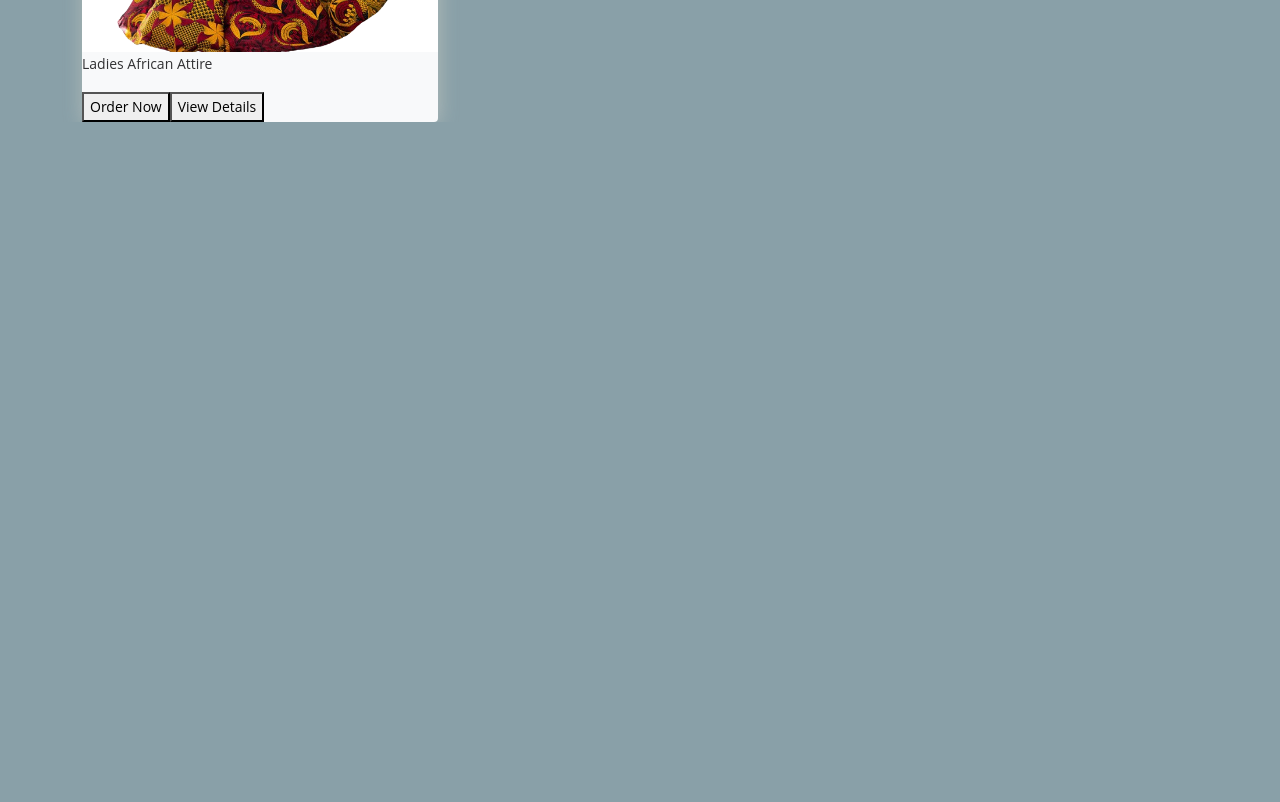
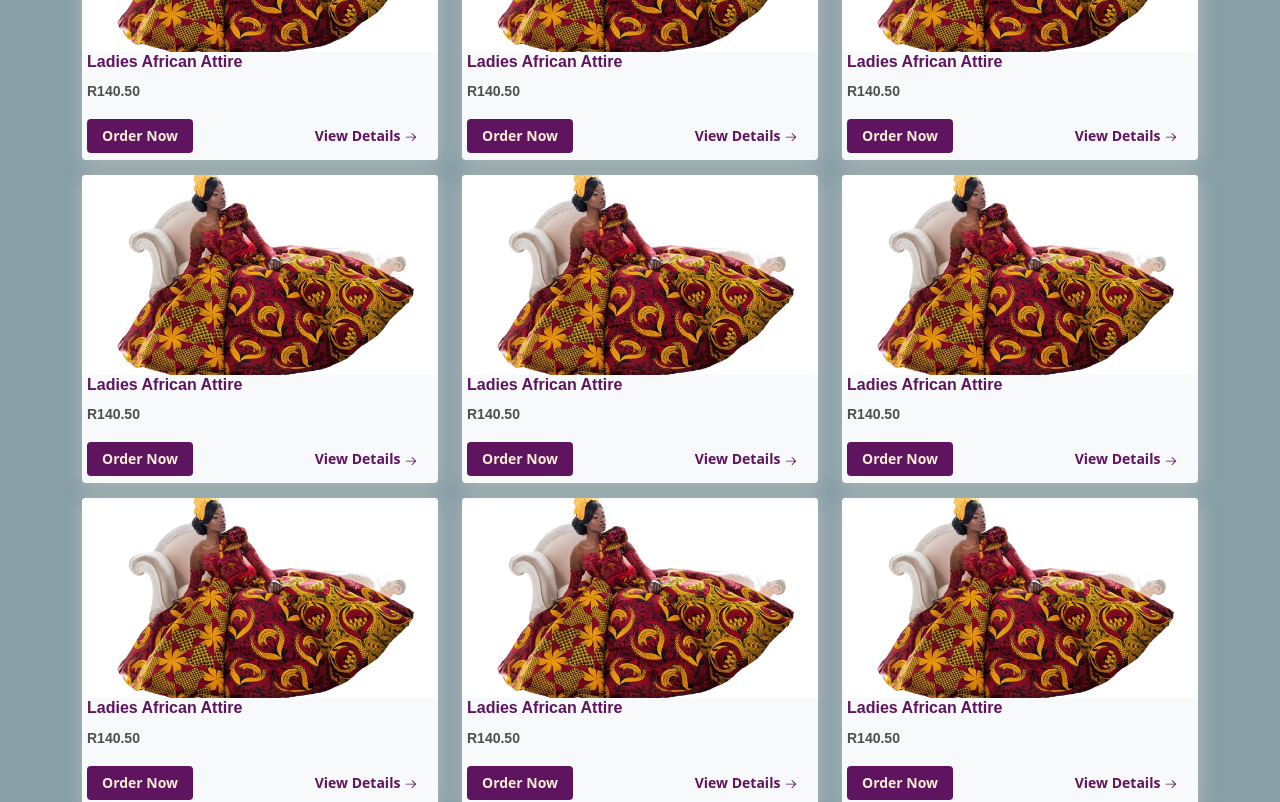
Before and after one commit to MosesChisz/Tasmer-designs, a React (Vite) app: page /fashion in a window 1280 px wide. Shown: the part 880-1682 px from the top of the page. Before the commit the page ends 1002 px from the top, so only its background shows below. Built offline with nearby package versions, Linux system fonts and the light colour scheme.

Commit message:
commit all

```diff
--- a/src/App.jsx
+++ b/src/App.jsx
@@ -10,6 +10,7 @@ import Home from "./pages/home/Home";
 import About from "./pages/about/About";
 import Fashion from "./pages/fashion/Fashion";
 import Contact from "./pages/contact/Contact";
+import Fashiondetails from "./pages/fashion/Fashiondetails";
 
 function App() {
 
@@ -19,6 +20,7 @@ function App() {
         <Route index element={<Home/>}></Route>
         <Route path="/about" element={<About/>}></Route>
         <Route path="/fashion" element={<Fashion/>}></Route>
+        <Route path="/fashiondetails" element={<Fashiondetails/>}></Route>
         <Route path="/contact" element={<Contact/>}></Route>
 
       </Route>
--- a/src/pages/fashion/Fashion.css
+++ b/src/pages/fashion/Fashion.css
@@ -1,4 +1,4 @@
-#theFashionPage{
+#theFashionPage {
   display: flex;
   align-items: center;
   justify-content: center;
@@ -14,13 +14,12 @@
   background-repeat: no-repeat;
   background-size: cover;
 }
-#theFashionPage h1{
+#theFashionPage h1 {
   color: #fcbc1a;
   font-weight: 700;
   text-align: center;
   font-family: "Montserrat", sans-serif;
 }
-
 
 #ourWorkBtns button {
   width: 140px;
@@ -62,7 +61,7 @@
   margin-right: 10px;
 }
 
-  #projectPageBox{
+#projectPageBox {
   margin-bottom: 20px;
 }
 #projectCard {
@@ -80,7 +79,6 @@
   display: flex;
   align-items: center;
   justify-content: center;
-
 }
 #projectCardImgB {
   width: 100%;
@@ -90,7 +88,6 @@
   display: flex;
   align-items: center;
   justify-content: center;
-
 }
 #projectCardImgB Image {
   border-radius: 4px;
@@ -108,42 +105,94 @@
   margin-top: 15px;
   width: 100%;
   height: auto;
-
 }
-  #mainImg{
+#mainImg {
   width: 100%;
   height: auto;
   object-fit: cover;
 }
-  #fashionCard{
+#fashionCardBox{
+    margin-bottom: 50px;
+}
+#fashionCard {
   box-shadow: 1px 2px 19px #faebd75b;
   background-color: #ffffffef;
   border-radius: 4px;
   margin-top: 15px;
+  padding-bottom: 2px;
 }
-  #fashionCard img{
+#fashionCard img {
   width: 100%;
   height: 200px;
   object-fit: cover;
   background-color: #ffffffef;
+  border-radius: 4px 4px 0px 0px;
 }
-  #fashionCard p{
-
+#fashionCard h6 {
+    color: #5e145e;
+    font-weight: 700;
+    text-align: start;
+    margin-left: 5px;
+    font-family: "Montserrat", sans-serif;
+  }
+#fashionCard p {
+  color: rgb(81, 80, 80);
+  font-weight: 700;
+  text-align: start;
+  margin-left: 5px;
+  font-family: "Montserrat", sans-serif;
+}
+#fashionCardBtn {
+  display: flex;
+  align-items: center;
+  justify-content: space-between;
+  margin: 5px 5px;
+}
+#fashionCardBtnA{
+    padding: 5px 15px;
+    border: none;
+    border-radius: 4px;
+    background-color: #5e145e;
+    color: #faebd7;
+    font-weight: 700;
+}
+#fashionCardBtnA:hover{
+    color: aliceblue;
+}
+#fashionCardBtnB{
+    padding: 5px 15px;
+    border: none;
+    border-radius: 4px;
+    background-color: transparent;
+    color: #5e145e;
+    font-weight: 700;
+}
+#fashionCardBtnB:hover{
+    text-decoration: underline;
 }
 
 
-
-
-
-
-
-
-
-
-
-
-
-
+#theFashionDetailePage{
+    background-color: white;
+    padding-top: 100px;
+    display: flex;
+    align-items: center;
+    justify-content: center;
+}
+#theFashionDetailePageBox{
+    max-width: 800px;
+   background-color: #faebd7ab;
+   padding: 5px;
+}
+#theFashionDetailePageImg{
+    width: 100%;
+    height: auto;
+}
+#theFashionDetailePageImg img{
+    width: 100%;
+    height: auto;
+    object-fit: contain;
+}
 
 @media screen and (max-width: 300px) {
   #ourWorkBtns {
@@ -167,4 +216,24 @@
     margin-right: 5px;
     margin-bottom: 5px;
   }
+
 }
+@media screen and (max-width: 650px) {
+    #theFashionPage {
+        display: flex;
+        align-items: center;
+        justify-content: center;
+        padding-top: 100px;
+        height: 60vh;
+        background: linear-gradient(
+            to top,
+            #eea3fa57,
+            #1212126a,
+            rgba(248, 171, 109, 0.817)
+          ),
+          url("../../assets/backgroundbanner.jpg");
+        background-position: center;
+        background-repeat: no-repeat;
+        background-size: cover;
+      }
+}
--- a/src/pages/fashion/Fashion.jsx
+++ b/src/pages/fashion/Fashion.jsx
@@ -1,8 +1,12 @@
 import React, { useState } from "react";
 import homebanner from "../../assets/homebanner05.png";
+import { useNavigate } from "react-router-dom";
+import { GoArrowRight } from "react-icons/go";
 import "./Fashion.css";
+import Footer from "../../components/footer/Footer";
 
 function Fashion() {
+  const navigate = useNavigate();
   const [activeButton, setActiveButton] = useState(null);
   const handleButtonClick = (buttonId) => {
     setActiveButton(buttonId);
@@ -77,20 +81,123 @@ function Fashion() {
           </div>
         </div>
       </div>
-      <div className="container">
+      <div className="container" id="fashionCardBox">
         <div class="row">
           <div class="col-lg-4 col-md-4">
             <div id="fashionCard">
               <img src={homebanner} alt="" />
-              <p>Ladies African Attire</p>
-              <div>
-                <button>Order Now</button>
-                <button>View Details</button>
+              <h6>Ladies African Attire</h6>
+              <p>R140.50</p>
+              <div id="fashionCardBtn">
+                <button id="fashionCardBtnA" >Order Now</button>
+                <button id="fashionCardBtnB"  onClick={() => {
+                navigate("/fashiondetails");
+              }}>View Details <GoArrowRight /></button>
+              </div>
+            </div>
+          </div>
+          <div class="col-lg-4 col-md-4">
+            <div id="fashionCard">
+              <img src={homebanner} alt="" />
+              <h6>Ladies African Attire</h6>
+              <p>R140.50</p>
+              <div id="fashionCardBtn">
+                <button id="fashionCardBtnA">Order Now</button>
+                <button id="fashionCardBtnB">View Details <GoArrowRight /></button>
+              </div>
+            </div>
+          </div>
+          <div class="col-lg-4 col-md-4">
+            <div id="fashionCard">
+              <img src={homebanner} alt="" />
+              <h6>Ladies African Attire</h6>
+              <p>R140.50</p>
+              <div id="fashionCardBtn">
+                <button id="fashionCardBtnA">Order Now</button>
+                <button id="fashionCardBtnB">View Details <GoArrowRight /></button>
+              </div>
+            </div>
+          </div>
+          <div class="col-lg-4 col-md-4">
+            <div id="fashionCard">
+              <img src={homebanner} alt="" />
+              <h6>Ladies African Attire</h6>
+              <p>R140.50</p>
+              <div id="fashionCardBtn">
+                <button id="fashionCardBtnA">Order Now</button>
+                <button id="fashionCardBtnB">View Details <GoArrowRight /></button>
+              </div>
+            </div>
+          </div>
+          <div class="col-lg-4 col-md-4">
+            <div id="fashionCard">
+              <img src={homebanner} alt="" />
+              <h6>Ladies African Attire</h6>
+              <p>R140.50</p>
+              <div id="fashionCardBtn">
+                <button id="fashionCardBtnA">Order Now</button>
+                <button id="fashionCardBtnB">View Details <GoArrowRight /></button>
+              </div>
+            </div>
+          </div>
+          <div class="col-lg-4 col-md-4">
+            <div id="fashionCard">
+              <img src={homebanner} alt="" />
+              <h6>Ladies African Attire</h6>
+              <p>R140.50</p>
+              <div id="fashionCardBtn">
+                <button id="fashionCardBtnA">Order Now</button>
+                <button id="fashionCardBtnB">View Details <GoArrowRight /></button>
+              </div>
+            </div>
+          </div>
+          <div class="col-lg-4 col-md-4">
+            <div id="fashionCard">
+              <img src={homebanner} alt="" />
+              <h6>Ladies African Attire</h6>
+              <p>R140.50</p>
+              <div id="fashionCardBtn">
+                <button id="fashionCardBtnA">Order Now</button>
+                <button id="fashionCardBtnB">View Details <GoArrowRight /></button>
+              </div>
+            </div>
+          </div>
+          <div class="col-lg-4 col-md-4">
+            <div id="fashionCard">
+              <img src={homebanner} alt="" />
+              <h6>Ladies African Attire</h6>
+              <p>R140.50</p>
+              <div id="fashionCardBtn">
+                <button id="fashionCardBtnA">Order Now</button>
+                <button id="fashionCardBtnB">View Details <GoArrowRight /></button>
+              </div>
+            </div>
+          </div>
+          <div class="col-lg-4 col-md-4">
+            <div id="fashionCard">
+              <img src={homebanner} alt="" />
+              <h6>Ladies African Attire</h6>
+              <p>R140.50</p>
+              <div id="fashionCardBtn">
+                <button id="fashionCardBtnA">Order Now</button>
+                <button id="fashionCardBtnB">View Details <GoArrowRight /></button>
+              </div>
+            </div>
+          </div>
+          <div class="col-lg-4 col-md-4">
+            <div id="fashionCard">
+              <img src={homebanner} alt="" />
+              <h6>Ladies African Attire</h6>
+              <p>R140.50</p>
+              <div id="fashionCardBtn">
+                <button id="fashionCardBtnA">Order Now</button>
+                <button id="fashionCardBtnB">View Details <GoArrowRight /></button>
               </div>
             </div>
           </div>
         </div>
       </div>
+      <Footer/>
     </>
   );
 }
--- /dev/null
+++ b/src/pages/fashion/Fashiondetails.jsx
@@ -0,0 +1,41 @@
+import React from "react";
+import homeaboutbanner from "../../assets/aboutbanner02.png";
+
+function Fashiondetails() {
+  return (
+    <div className="container-fluid" id="theFashionDetailePage">
+      <div id="theFashionDetailePageBox">
+        <div class="row">
+          <div class="col-lg-6 col-md-4">
+            <div id="theFashionDetailePageImg">
+              <img src={homeaboutbanner} alt="" />
+            </div>
+          </div>
+          <div class="col-lg-6 col-md-4">
+            <div>
+              <h6>Women Dress, African Attire</h6>
+
+              <p>R140.60</p>
+
+              <h6>Description</h6>
+              <p>
+                Lorem Ipsum is simply dummy text of the printing and typesetting
+                industry. Lorem Ipsum has been the industry's standard dummy
+                text ever since the 1500s, when an unknown printer took a galley
+                of type and scrambled it to make a type specimen book. It has
+                survived not only five centuries, but also the leap into
+                electronic typesetting, remaining essentially unchanged. It was
+                popularised in the 1960s with the release of Letraset sheets
+                containing Lorem Ipsum passages, and more recently with desktop
+                publishing software like Aldus
+              </p>
+              <button>Oder Now</button>
+            </div>
+          </div>
+        </div>
+      </div>
+    </div>
+  );
+}
+
+export default Fashiondetails;
--- a/src/pages/home/Home.jsx
+++ b/src/pages/home/Home.jsx
@@ -9,43 +9,67 @@ import { MdOutlineMailOutline } from "react-icons/md";
 import AliceCarousel from "react-alice-carousel";
 import "react-alice-carousel/lib/alice-carousel.css";
 import Footer from "../../components/footer/Footer";
+import { GoArrowRight } from "react-icons/go";
+import { useNavigate } from "react-router-dom";
 
 function Home() {
   const handleDragStart = (e) => e.preventDefault();
+  const navigate = useNavigate();
   const items = [
     <div id="partnerCard">
       <div id="partnerCardBox">
         <img src={homebanner} alt="" />
+        <p class="viewMoreText"  onClick={() => {
+                navigate("/fashion");
+              }}>View more <GoArrowRight /></p>
       </div>
     </div>,
     <div id="partnerCard">
       <div id="partnerCardBox">
         <img src={homeaboutbanner} alt="" />
+        <p class="viewMoreText" onClick={() => {
+                navigate("/fashion");
+              }}>View more <GoArrowRight /></p>
       </div>
     </div>,
     <div id="partnerCard">
       <div id="partnerCardBox">
         <img src={homebanner} alt="" />
+        <p class="viewMoreText" onClick={() => {
+                navigate("/fashion");
+              }}>View more <GoArrowRight /></p>
       </div>
     </div>,
     <div id="partnerCard">
       <div id="partnerCardBox">
         <img src={homeaboutbanner} alt="" />
+        <p class="viewMoreText" onClick={() => {
+                navigate("/fashion");
+              }}>View more <GoArrowRight /></p>
       </div>
     </div>,
     <div id="partnerCard">
       <div id="partnerCardBox">
         <img src={homebanner} alt="" />
+        <p class="viewMoreText" onClick={() => {
+                navigate("/fashion");
+              }}>View more <GoArrowRight /></p>
       </div>
     </div>,
     <div id="partnerCard">
       <div id="partnerCardBox">
         <img src={homeaboutbanner} alt="" />
+        <p class="viewMoreText" onClick={() => {
+                navigate("/fashion");
+              }}>View more <GoArrowRight /></p>
       </div>
     </div>,
     <div id="partnerCard">
       <div id="partnerCardBox">
         <img src={homebanner} alt="" />
+        <p class="viewMoreText" onClick={() => {
+                navigate("/fashion");
+              }}>View more <GoArrowRight /></p>
       </div>
     </div>,
   ];
```
Also changed, not shown: src/pages/home/Home.css (+17 -3 lines). Lines whose indentation alone changed are shown as unchanged.
